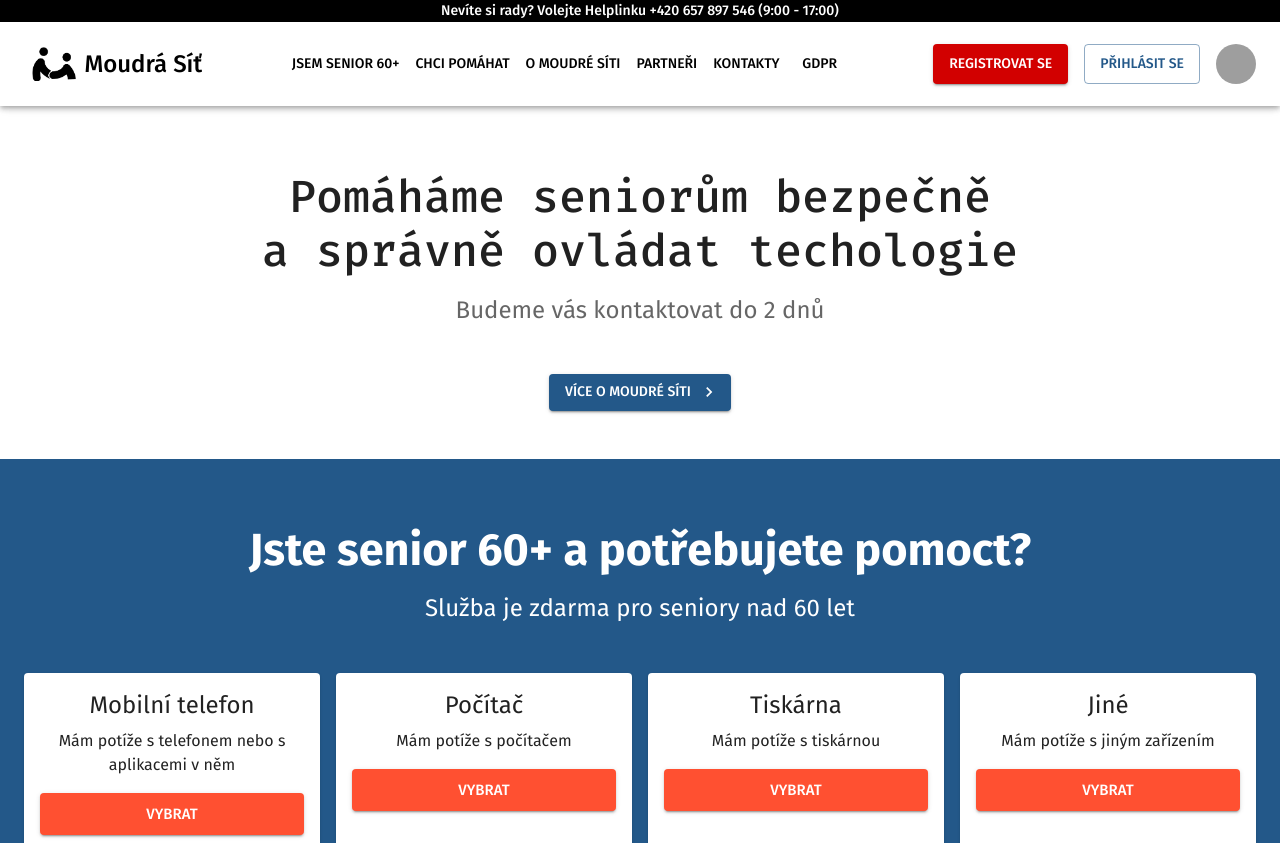
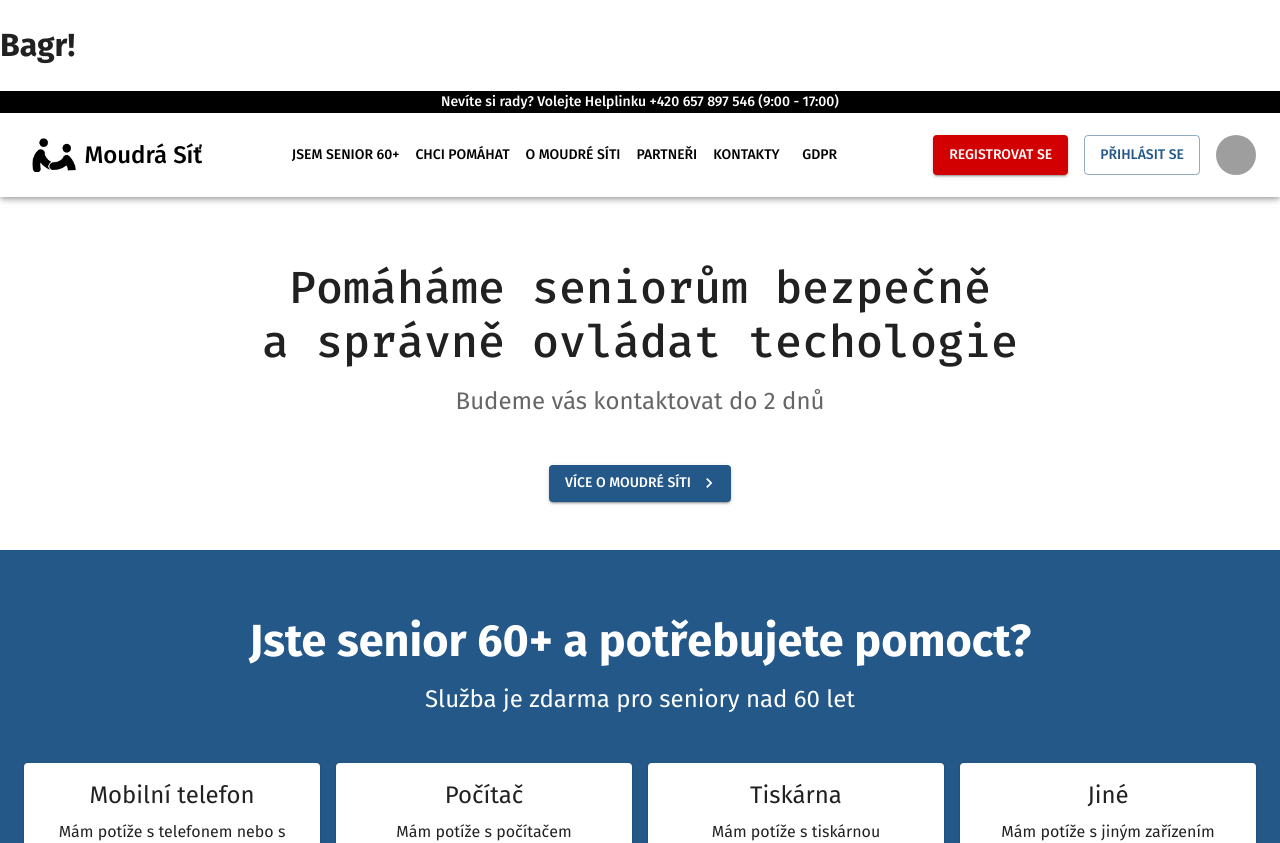
Before and after one commit to MoudraSit/moudra-sit, a Next.js app: page / in a window 1280 px wide. Shown: the top 843 px of the page. Built offline with nearby package versions, Linux system fonts and the light colour scheme; grey boxes are pictures that could not be loaded.

Commit message:
Update index.tsx

```diff
--- a/pages/index.tsx
+++ b/pages/index.tsx
@@ -5,6 +5,7 @@ import MainPage from "components/main-page/main-page";
 function HomePage() {
   return (
     <>
+      <h1>Bagr!</h1>
       <ContactLine />
       <Layout />
       <MainPage />
```
